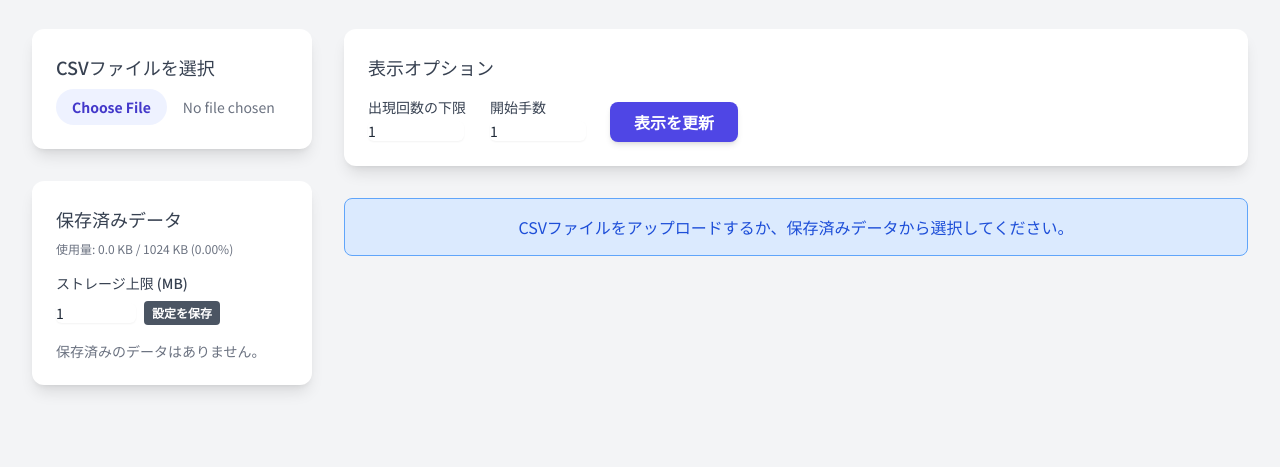
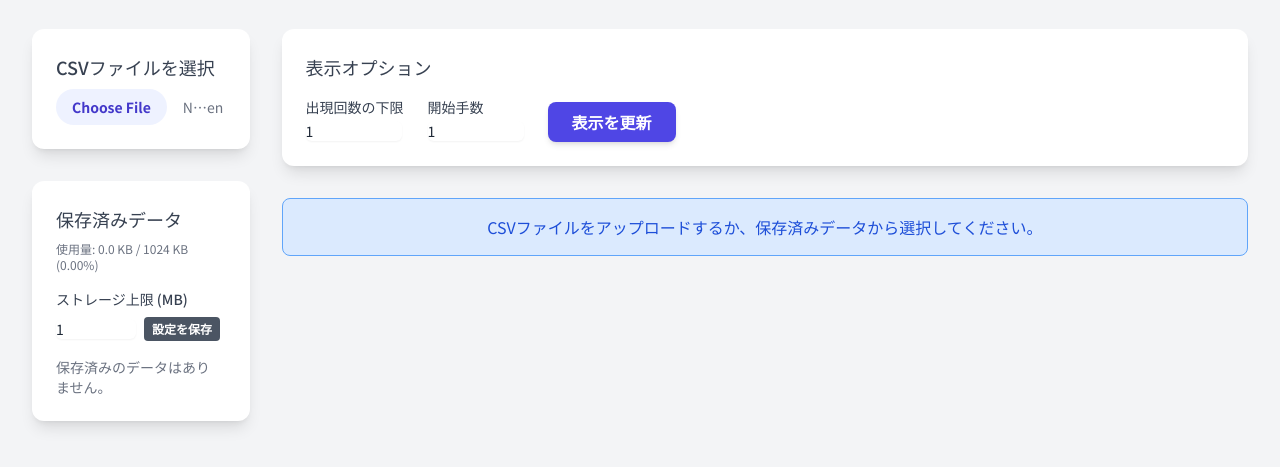
Before and after one commit to tomot7/sfen_viewer, a plain HTML site: page index.html in a window 1280 px wide. Shown: the part 107-574 px from the top of the page. Drawn offline with nearby package versions, Linux system fonts and the light colour scheme.

Commit message:
Update index.html

```diff
--- a/index.html
+++ b/index.html
@@ -65,7 +65,7 @@
             <p class="mt-2 text-gray-600 dark:text-gray-400">CSVファイルをアップロード、または保存済みデータから選択して局面を一覧表示します。</p>
         </header>
 
-        <div class="grid lg:grid-cols-4 gap-8">
+        <div class="grid lg:grid-cols-5 gap-8">
             <!-- Left Column: Inputs and Saved Data -->
             <div class="lg:col-span-1 space-y-8">
                 <div class="bg-white dark:bg-gray-800 rounded-xl shadow-lg p-6">
@@ -92,7 +92,7 @@
             </div>
 
             <!-- Right Column: Viewer and Options -->
-            <div class="lg:col-span-3">
+            <div class="lg:col-span-4">
                 <div class="bg-white dark:bg-gray-800 rounded-xl shadow-lg p-6 mb-8">
                     <h3 class="block mb-4 text-lg font-medium text-gray-700 dark:text-gray-300">表示オプション</h3>
                      <div class="flex flex-wrap items-center gap-6">
@@ -114,7 +114,7 @@
                     <p id="status-message">CSVファイルをアップロードするか、保存済みデータから選択してください。</p>
                 </div>
 
-                <div id="boards-container" class="grid grid-cols-1 md:grid-cols-2 lg:grid-cols-3 xl:grid-cols-4 gap-6">
+                <div id="boards-container" class="grid grid-cols-1 sm:grid-cols-2 lg:grid-cols-3 xl:grid-cols-4 gap-6">
                     <!-- Boards will be rendered here -->
                 </div>
             </div>
```
